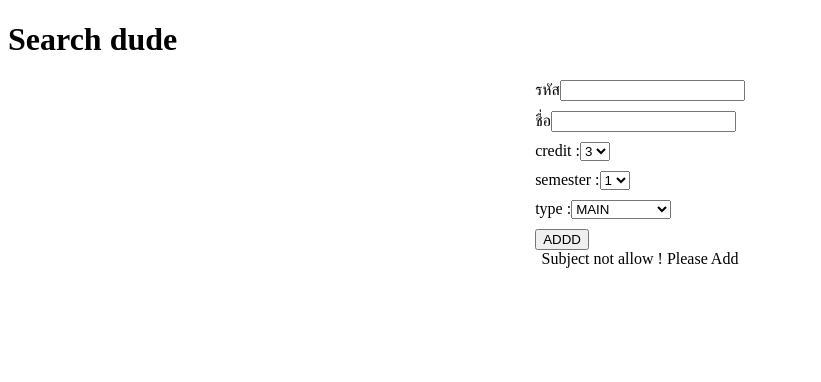
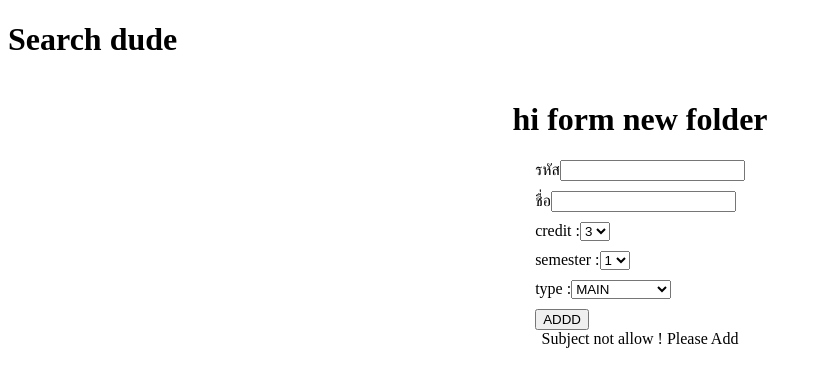
Before and after one commit to aphisit-ths/REDUX-TUTORIAL, a React (Create React App) app: page / in a window 1280 px wide. Shown: the top 382 px of the page, without its empty margins (0-821 px from the left). Built offline with nearby package versions, Linux system fonts and the light colour scheme.

Commit message:
form new folder

```diff
--- a/src/components/ReduxToolkits.tsx
+++ b/src/components/ReduxToolkits.tsx
@@ -40,10 +40,9 @@ const ReduxToolkits: React.FC = () => {
     setcredit(3)
     settype("")
   }
-
-
   return (
     <div style={{ display: 'flex', justifyContent: "center", alignItems: "center", flexDirection: "column" }}>
+      <h1>hi form new folder</h1>
       <form onSubmit={onSubmit} style={{ display: 'flex', justifyContent: "center", alignItems: "start", flexDirection: "column", gap: "10px" }} >
         <div>
           <label >รหัส</label>
```
Also changed, not shown: src/components/RepositoriesList.tsx (line endings or trailing spaces).
